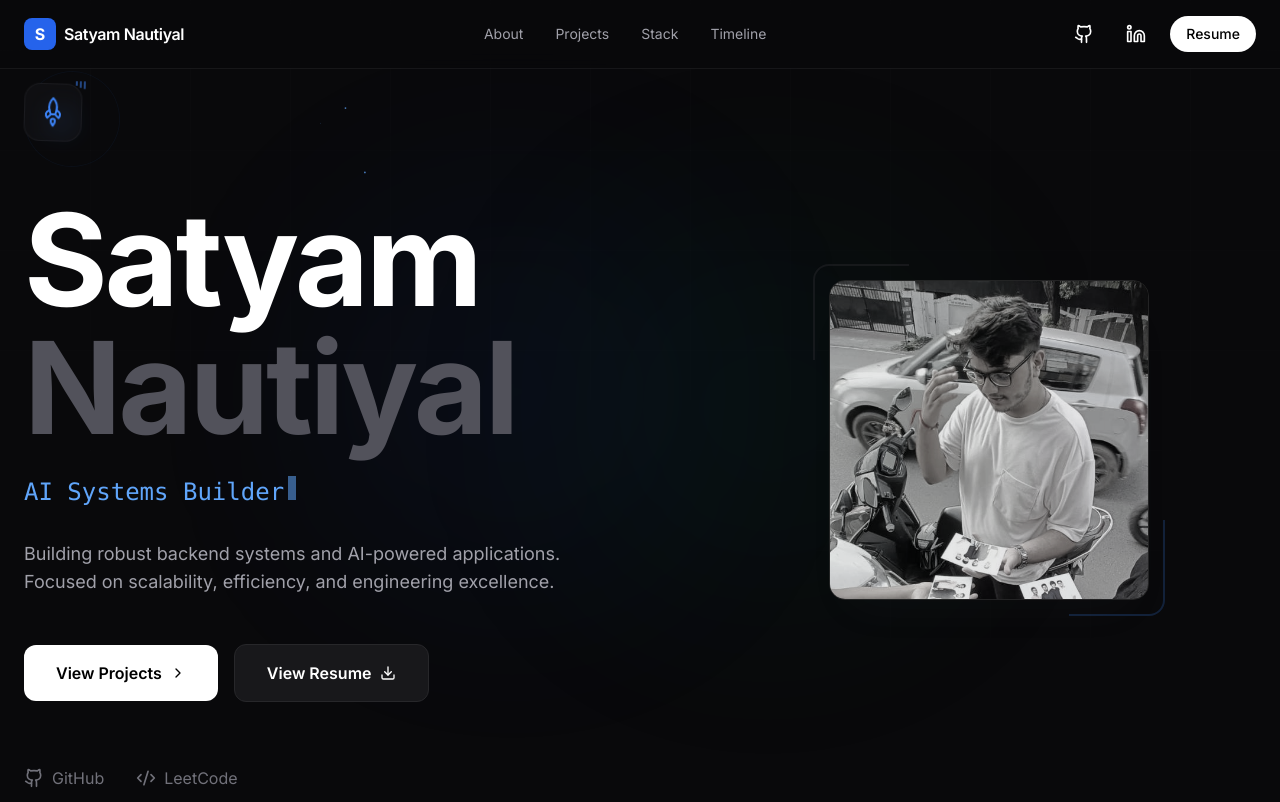
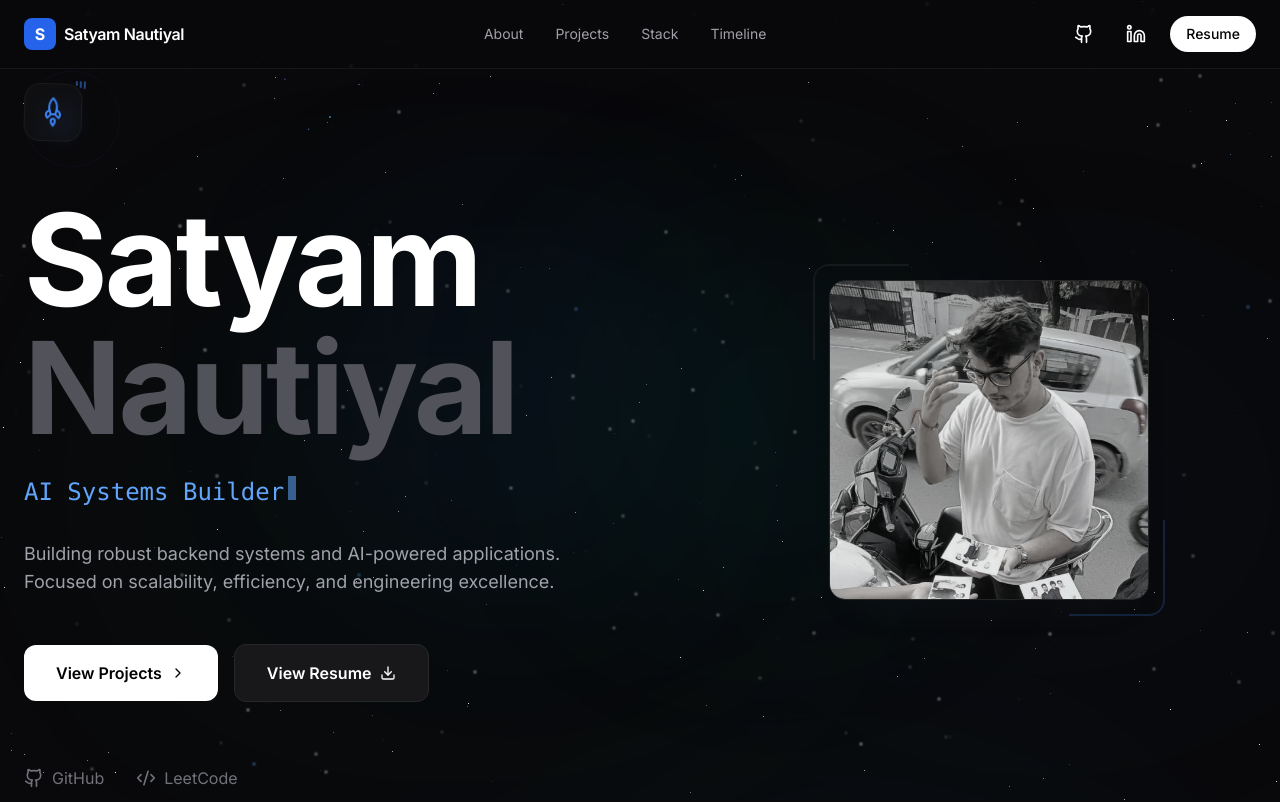
Before and after one commit to satyyam01/Portfolio, a Next.js app: page / in a window 1280 px wide. Shown: the top 802 px of the page. Built offline with nearby package versions, Linux system fonts and the light colour scheme.

Commit message:
added starry effectto all sections and rocket animation

```diff
--- a/src/app/page.tsx
+++ b/src/app/page.tsx
@@ -1,23 +1,30 @@
 "use client";
 
-import { Navbar } from "@/components/Navbar";
-import { Hero } from "@/components/Hero";
-import { About } from "@/components/About";
-import { TechStack } from "@/components/TechStack";
-import { Projects } from "@/components/Projects";
-import { Timeline } from "@/components/Timeline";
-import { Contact } from "@/components/Contact";
+import { Navbar } from "../components/Navbar";
+import { Hero } from "../components/Hero";
+import { About } from "../components/About";
+import { TechStack } from "../components/TechStack";
+import { Projects } from "../components/Projects";
+import { Timeline } from "../components/Timeline";
+import { Contact } from "../components/Contact";
+import { StarField } from "../components/StarField";
 
 export default function Home() {
   return (
-    <main className="bg-zinc-950 text-white selection:bg-blue-500/30">
+    <main className="text-white selection:bg-blue-500/30 relative min-h-screen">
+      {/* Global Persistence Background */}
+      <StarField density={400} fixed />
+
       <Navbar />
+
+      <div className="relative z-10">
         <Hero />
         <About />
         <Projects />
         <TechStack />
         <Timeline />
         <Contact />
+      </div>
     </main>
   );
 }
--- a/src/components/About.tsx
+++ b/src/components/About.tsx
@@ -5,7 +5,7 @@ import { User, Target, Zap } from "lucide-react";
 
 export const About = () => {
   return (
-    <section id="about" className="py-24 px-6 bg-zinc-950 relative overflow-hidden">
+    <section id="about" className="py-24 px-6 relative overflow-hidden">
       <div className="max-w-7xl mx-auto">
         <div className="grid grid-cols-1 lg:grid-cols-12 gap-12 items-start">
           {/* Left Side: Title & Badge */}
@@ -90,7 +90,7 @@ export const About = () => {
                     <h4 className="font-bold">Outside of Code</h4>
                   </div>
                   <p className="text-sm text-zinc-500">
-                    Traing regularly, following Formula 1, and refining long-term discipline.
+                    Training regularly, following Formula 1, and refining long-term discipline.
                   </p>
                </motion.div>
             </div> */}
--- a/src/components/Hero.tsx
+++ b/src/components/Hero.tsx
@@ -1,6 +1,6 @@
 "use client";
 
-import { motion, useMotionValue, useSpring, useTransform } from "framer-motion";
+import { motion, useMotionValue, useSpring, useTransform, useScroll } from "framer-motion";
 import { useEffect, useState } from "react";
 import { ChevronRight, Github, Code2, Download } from "lucide-react";
 import Image from "next/image";
@@ -17,6 +17,10 @@ export const Hero = () => {
   const [lineIndex, setLineIndex] = useState(0);
   const [text, setText] = useState("");
   const [isDeleting, setIsDeleting] = useState(false);
+
+  // Scroll Handling
+  const { scrollY } = useScroll();
+  const bgOpacity = useTransform(scrollY, [0, 600], [1, 0]);
 
   // Parallax Setup
   const mouseX = useMotionValue(0);
@@ -61,11 +65,14 @@ export const Hero = () => {
   return (
     <section id="hero" className="relative min-h-screen flex items-center justify-center pt-20 px-6 overflow-hidden">
       {/* Background Animation */}
-      <div className="absolute inset-0 z-0">
+      <motion.div
+        style={{ opacity: bgOpacity }}
+        className="absolute inset-0 z-0"
+      >
         <div className="absolute top-1/4 left-1/4 w-96 h-96 bg-blue-600/10 rounded-full blur-[120px] animate-pulse-slow" />
         <div className="absolute bottom-1/4 right-1/4 w-96 h-96 bg-emerald-600/10 rounded-full blur-[120px] animate-pulse-slow" />
         <div className="absolute inset-0 bg-[url('/grid.svg')] bg-center [mask-image:linear-gradient(180deg,white,rgba(255,255,255,0))]" />
-      </div>
+      </motion.div>
 
       <div className="relative z-10 flex flex-col lg:flex-row items-center justify-center gap-12 lg:gap-24 max-w-7xl mx-auto w-full">
         {/* Left Side: Text Block */}
--- a/src/components/Projects.tsx
+++ b/src/components/Projects.tsx
@@ -16,7 +16,7 @@ export const Projects = () => {
       <div className="max-w-7xl mx-auto">
         <div className="mb-20">
           <h2 className="text-3xl md:text-5xl font-bold mb-4">Featured Projects</h2>
-          <p className="text-zinc-500">Building solution for problems that matter.</p>
+          <p className="text-zinc-500">Building solutions for problems that matter.</p>
         </div>
 
         <div className="space-y-32">
--- /dev/null
+++ b/src/components/StarField.tsx
@@ -0,0 +1,91 @@
+"use client";
+
+import { motion, useScroll, useTransform } from "framer-motion";
+import { useEffect, useState, useMemo } from "react";
+
+interface Star {
+  id: number;
+  x: number;
+  y: number;
+  size: number;
+  duration: number;
+  delay: number;
+}
+
+interface StarFieldProps {
+  density?: number;
+  fixed?: boolean;
+}
+
+export const StarField = ({ density = 100, fixed = false }: StarFieldProps) => {
+  const { scrollY } = useScroll();
+  const scrollOpacity = useTransform(scrollY, [0, 800], [1, 0.9]);
+
+  const [mounted, setMounted] = useState(false);
+
+  useEffect(() => {
+    setMounted(true);
+  }, []);
+
+  const stars = useMemo(() => {
+    return Array.from({ length: density }).map((_, i) => ({
+      id: i,
+      x: Math.random() * 100,
+      y: Math.random() * 100,
+      size: Math.random() * 1.5 + 0.5,
+      duration: Math.random() * 3 + 2,
+      delay: Math.random() * 5,
+    }));
+  }, [density]);
+
+  if (!mounted) return null;
+
+  return (
+    <motion.div
+      style={{ opacity: scrollOpacity }}
+      className={`${fixed ? "fixed" : "absolute"} inset-0 pointer-events-none z-[-10] overflow-hidden`}
+    >
+      {/* Subtle Galactic Nebulae */}
+      {[...Array(4)].map((_, i) => (
+        <div
+          key={`nebula-${i}`}
+          className="absolute rounded-full blur-[120px] opacity-[0.02]"
+          style={{
+            left: `${Math.random() * 100}%`,
+            top: `${Math.random() * 100}%`,
+            width: `${Math.random() * 600 + 400}px`,
+            height: `${Math.random() * 600 + 400}px`,
+            backgroundColor: i % 2 === 0 ? "#3b82f6" : "#10b981",
+          }}
+        />
+      ))}
+
+      {stars.map((star) => (
+        <motion.div
+          key={star.id}
+          initial={{ opacity: 0 }}
+          animate={{
+            opacity: [0, 1, 0],
+            scale: [0.8, 1, 0.8],
+          }}
+          transition={{
+            duration: star.duration,
+            repeat: Infinity,
+            delay: star.delay,
+            ease: "easeInOut",
+          }}
+          style={{
+            position: "absolute",
+            left: `${star.x}%`,
+            top: `${star.y}%`,
+            width: star.size,
+            height: star.size,
+            borderRadius: "50%",
+            backgroundColor: star.id % 20 === 0 ? "#60a5fa" : "#ffffff",
+            filter: star.size > 1.5 ? "blur(1px)" : "none",
+          }}
+        />
+      ))}
+    </motion.div>
+  );
+};
--- a/src/components/TechStack.tsx
+++ b/src/components/TechStack.tsx
@@ -5,7 +5,7 @@ import { TECH_STACK } from "@/lib/constants";
 
 export const TechStack = () => {
   return (
-    <section id="stack" className="py-24 px-6 bg-zinc-950">
+    <section id="stack" className="py-24 px-6">
       <div className="max-w-7xl mx-auto">
         <div className="mb-16">
           <h2 className="text-3xl md:text-5xl font-bold mb-4">Technical Stack</h2>
```
Lines whose indentation alone changed are shown as unchanged.
